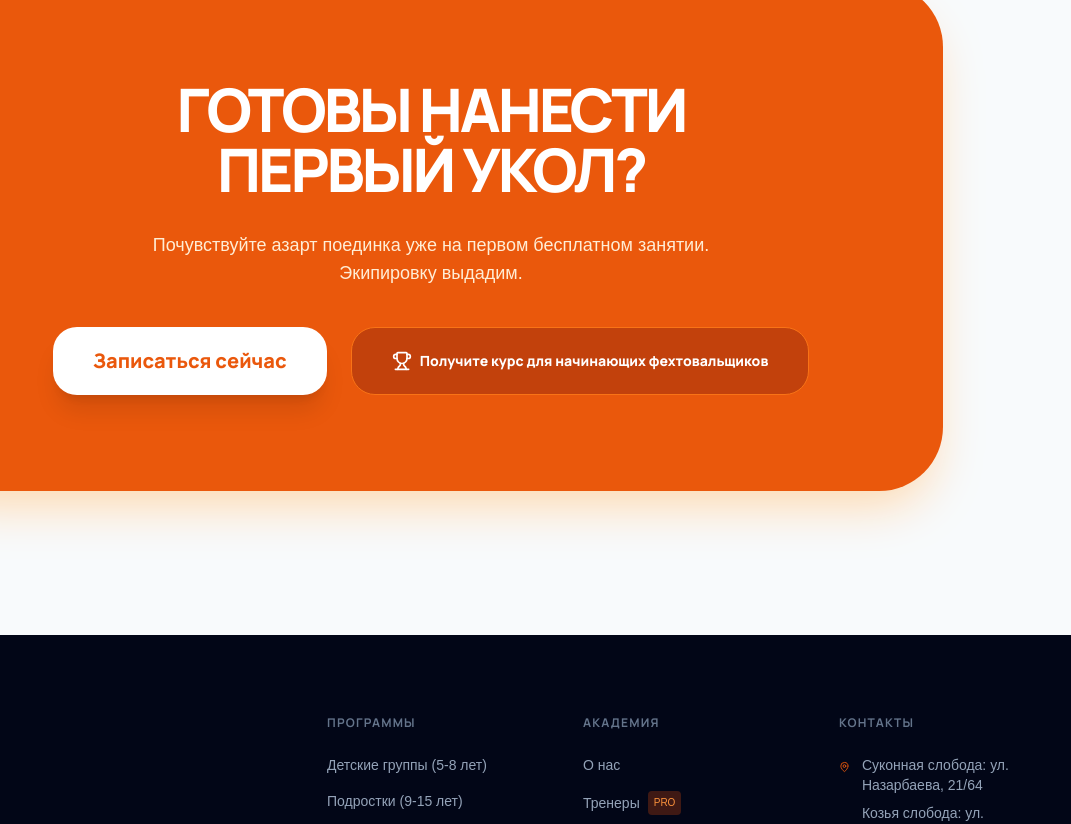
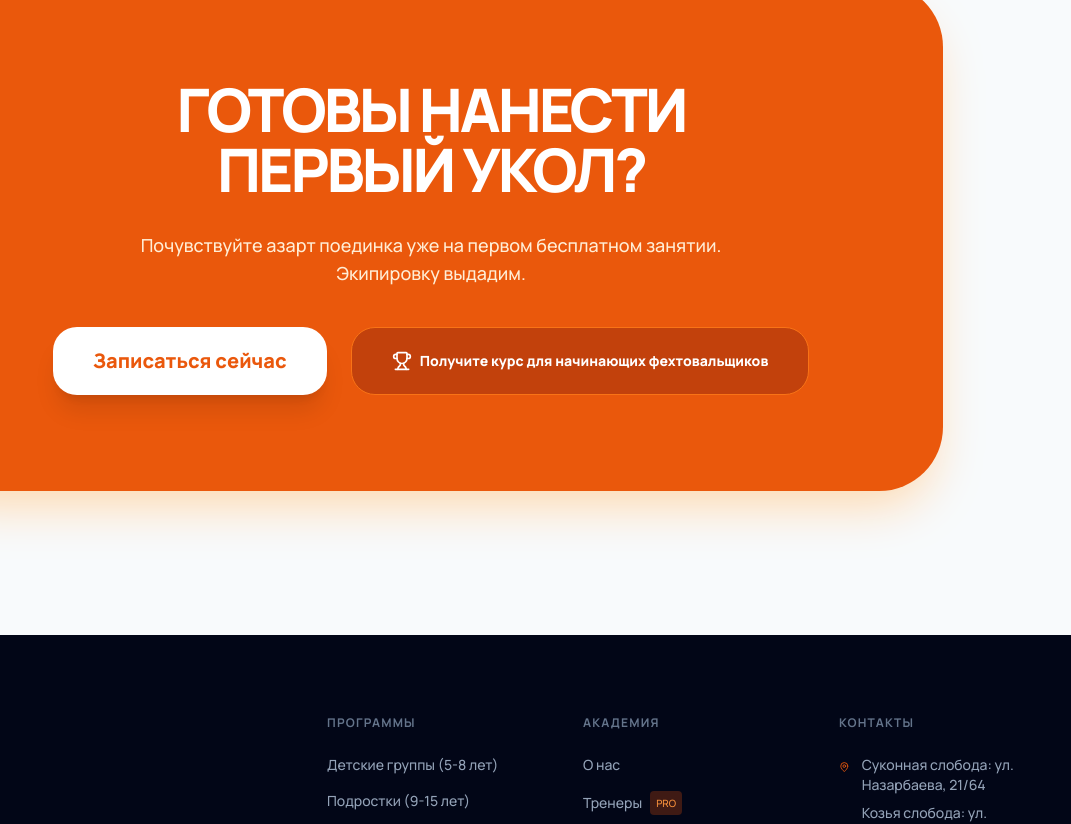
Before and after one commit to vladmarketolog-bot/fencing, a plain HTML site: page index.html in a window 1280 px wide. Shown: the part 7253-8077 px from the top of the page, 209-1280 px from the left. Drawn offline with Linux system fonts and the light colour scheme.

Commit message:
Шритф заменили

```diff
--- a/css/fonts.css
+++ b/css/fonts.css
@@ -3,7 +3,7 @@
   font-family: 'Manrope';
   font-style: normal;
   font-weight: 400;
-  font-display: optional;
+  font-display: block;
   src: url('fonts/Manrope-Regular.ttf') format('truetype');
 }
 
@@ -11,7 +11,7 @@
   font-family: 'Manrope';
   font-style: normal;
   font-weight: 500;
-  font-display: optional;
+  font-display: block;
   src: url('fonts/Manrope-Medium.ttf') format('truetype');
 }
 
@@ -19,7 +19,7 @@
   font-family: 'Manrope';
   font-style: normal;
   font-weight: 700;
-  font-display: optional;
+  font-display: block;
   src: url('fonts/Manrope-Bold.ttf') format('truetype');
 }
 
@@ -27,7 +27,16 @@
   font-family: 'Manrope';
   font-style: normal;
   font-weight: 800;
-  font-display: optional;
+  font-display: block;
+  src: url('fonts/Manrope-ExtraBold.ttf') format('truetype');
+}
+
+/* Map weight 900 (Tailwind font-black) to ExtraBold to avoid faux-bold */
+@font-face {
+  font-family: 'Manrope';
+  font-style: normal;
+  font-weight: 900;
+  font-display: block;
   src: url('fonts/Manrope-ExtraBold.ttf') format('truetype');
 }
 
@@ -36,7 +45,7 @@
   font-family: 'JetBrains Mono';
   font-style: normal;
   font-weight: 400;
-  font-display: optional;
+  font-display: block;
   src: url('fonts/JetBrainsMono-Regular.ttf') format('truetype');
 }
 
@@ -44,6 +53,6 @@
   font-family: 'JetBrains Mono';
   font-style: normal;
   font-weight: 700;
-  font-display: optional;
+  font-display: block;
   src: url('fonts/JetBrainsMono-Bold.ttf') format('truetype');
 }
```
